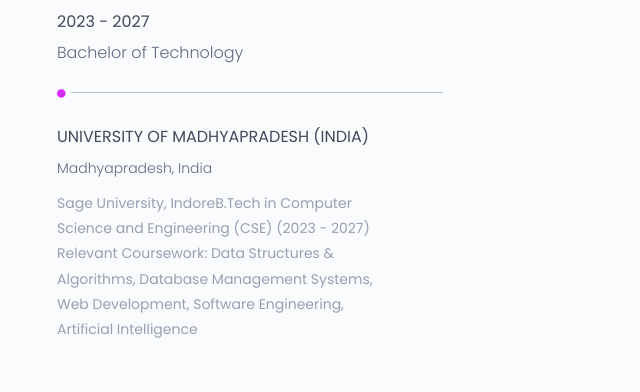
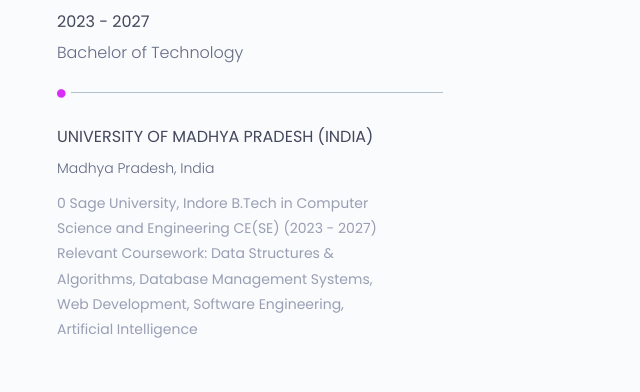
Before and after one commit to CYBERJinx/profile, a plain HTML site: page index.html in a window 1280 px wide. Shown: the part 2100-2492 px from the top of the page, 0-640 px from the left. Drawn offline with nearby package versions, Linux system fonts and the light colour scheme.

Commit message:
Update index.html

```diff
--- a/index.html
+++ b/index.html
@@ -220,11 +220,11 @@
 								<div class="timeline">
 									<div class="timeline-content">
 										<h4 class="title">
-											university of madhyapradesh (India)
+											university of madhya pradesh (India)
 										</h4>
-										<h5>madhyapradesh, India</h5>
-										<p class="description">
-											Sage University, IndoreB.Tech in Computer Science and Engineering (CSE) (2023 - 2027)
+										<h5>madhya pradesh, India</h5>
+										<p class="description">0
+											Sage University, Indore B.Tech in Computer Science and Engineering CE(SE) (2023 - 2027)
 Relevant Coursework: Data Structures & Algorithms, Database Management Systems, Web Development, Software Engineering, Artificial Intelligence
 										</p>
 									</div><!--/.timeline-content-->
```
